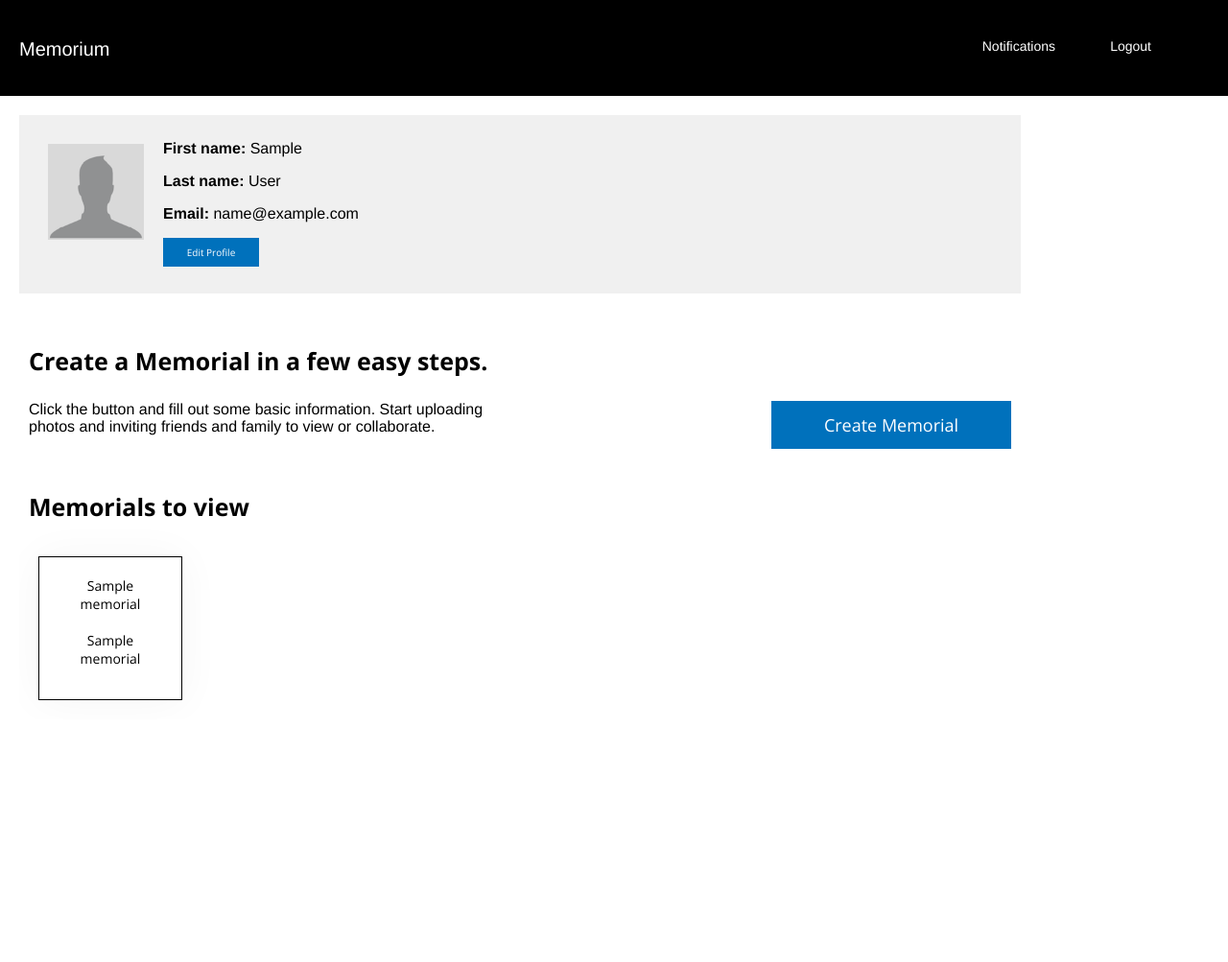
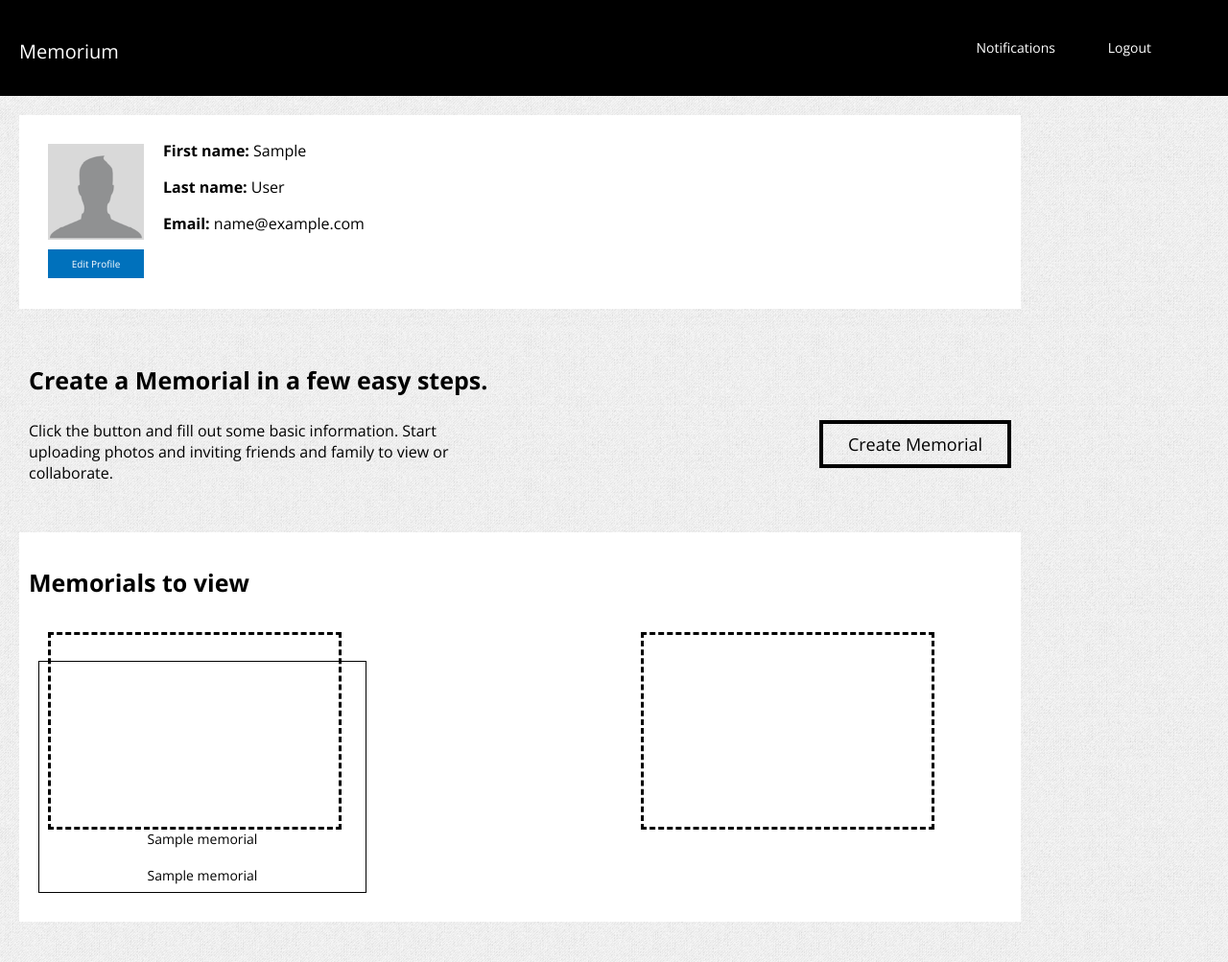
Before and after one commit to tasiov/memorium, a Rails app: page /users/1 in a window 1280 px wide. Shown: the whole page at 96% size. Before the commit the page ends 800 px from the top, so only its background shows below. Run offline with Rails 7, Linux system fonts and the light colour scheme; a user stored in the database is signed in; tables that the repository leaves empty hold one stand-in row (values such as "Sample post"); data that the repository does not hold is empty; some libraries are stand-ins or nearby versions; some web fonts are replaced.

Commit message:
added background picture, user show memorial boxes change, memorial layout and comments change - work in progress

```diff
--- a/app/assets/stylesheets/application.css
+++ b/app/assets/stylesheets/application.css
@@ -26,6 +26,7 @@ nav {
 	margin: 0px;
 	/*opacity: .3;*/
 	font-size: 20px;
+	vertical-align: text-top;
 }
 
 .notif{
@@ -40,15 +41,16 @@ nav {
   background: white;
   right: 0;
   width: 250px;
+  font-family: 'Open Sans', sans-serif;
   font-size: 10px;
-  padding: 5px;
-  color: black;
+  padding: 15px;
+  color: #999999;
   box-shadow: 3px 3px 7px #999;
 
 }
 
 .notif-dropdown a {
-  color: red;
+  color: black;
 
 
 }
@@ -136,7 +138,7 @@ h3 {
 
 /* All body info not much yet */
 body {
-	font-family: "Helvetica Neue",Helvetica,Arial,sans-serif;
+	font-family: 'Open Sans', sans-serif;
 	margin: 0px;
 }
 
@@ -249,6 +251,7 @@ section{
 
 }
 
+
 .actions {
 	width: 250px;
 	height: 20px;
--- a/app/assets/stylesheets/comments.css
+++ b/app/assets/stylesheets/comments.css
@@ -1,4 +1,4 @@
-div.comment_bubble{
+.comment_bubble{
   border: 1px solid #000;
   height: 80px;
   width: 250px;
@@ -8,17 +8,21 @@ div.comment_bubble{
   box-sizing: border-box;
   float:left;
   margin: 5px;
-  transition: 1s all;
   font-family: 'Open Sans', sans-serif;
   font-size: 12px;
   text-align: left;
   overflow: auto;
+  transition: 1s all;
+
 }
 
-div.comment_bubble:hover{
+.comment_bubble:hover{
 
   background-color: #F0F0F0;
-  margin-top: -1px;
+  /*margin-top: -1px;*/
+  -ms-transform: translate(0, -5px); /* IE 9 */
+  -webkit-transform: translate(0, -5px); /* Chrome, Safari, Opera */
+  -transform: translate(0,-5px);
 }
 
 .comment_time {
--- a/app/assets/stylesheets/user.css
+++ b/app/assets/stylesheets/user.css
@@ -1,3 +1,7 @@
+body {
+  background-image: url('gray_jean.png');
+}
+
 .user_profile_pic img {
 
 	width: 100px;
@@ -30,7 +34,7 @@
 }
 
 .user_info {
-  background-color: #F0F0F0;
+  background-color: white;
   width: 80%;
   height: 100%;
   display: block;
@@ -45,7 +49,7 @@
   width: 80%;
   height: 100%;
   display: block;
-  margin: 0px 20px 20px 20px;
+  margin: 0px 20px 80px 20px;
   padding: 10px;
   opacity: 1;
 
@@ -87,18 +91,21 @@
 
 .popup_button{
   height: 50px;
-  width: 250px;
-  color: white;
+  width: 200px;
+  /*color: white;*/
   font-family: 'Open Sans', sans-serif;
   font-size: 18px;
-  background: #0071BC;
+  background: transparent;
   border: none;
   float: right;
+  border: solid black 4px;
 
 }
 
 .popup_button:hover {
-  background: #0071BC;
+  background: black;
+  color: white;
+  border: none;
 }
 
 form#new_memorial{
@@ -178,23 +185,28 @@ form#new_memorial{
 
 section div#box{
   border: 1px solid #000;
-  height: 150px;
-  width: 150px;
-  box-shadow: 0px 1px 42px 0px  #F5F5F5;
+  height: 200px;
+  width: 300px;
+  /*box-shadow: 0px 1px 42px 0px #F5F5F5;*/
   padding: 20px;
   text-align: center;
-  box-sizing: border-box;
-  float:left;
+  /*box-sizing: border-box;*/
   margin: 10px;
-  transition: 1s all;
+  /*transition: 1s all;*/
   font-family: 'Open Sans', sans-serif;
   font-size: 14px;
+/*  margin-left: auto;
+  margin-right: auto;*/
+
 }
 
 section div#box:hover{
 
   background-color: #F0F0F0;
-  margin-top: -5px;
+  /*margin-top: -5px;*/
+/*  -ms-transform: translate(0, -5px); /* IE 9 */
+ /* -webkit-transform: translate(0, -5px); /* Chrome, Safari, Opera */
+  /*transform: translate(0,-5px);*/
 }
 
 .button {
@@ -218,10 +230,11 @@ section div#box:hover{
   width: 80%;
   height: 100%;
   /*display: block;*/
-  margin: 10px 20px 20px 20px;
-  padding: 10px;
+  margin: 5px 20px 20px 20px;
+  padding: 10px 10px 20px 10px;
   opacity: 1;
   position: relative;
+  background: white;
 }
 
 
@@ -229,3 +242,21 @@ section div#box:hover{
   text-decoration: none;
   color: black;
 }
+
+.placeholder_boxes {
+  padding: 10px 80px 20px 20px;
+}
+.memorial_placeholder {
+  border: dashed;
+  width: 300px;
+  height: 200px;
+  float: left;
+  text-align: center;
+}
+
+.memorial_placeholder2 {
+  border: dashed;
+  width: 300px;
+  height: 200px;
+  float: right;
+}
--- a/app/views/users/show.html.erb
+++ b/app/views/users/show.html.erb
@@ -84,6 +84,15 @@
 
 <section class="memorials_invited">
 <h3> Memorials to view</h3>
+
+  <div class="placeholder_boxes">
+    <div class="memorial_placeholder">
+    </div>
+
+    <div class="memorial_placeholder2">
+    </div>
+  </div>
+
 <% @user.memorials.each do |memorial| %>
   <div id="box">
     <div id="boxlink"><%= link_to "#{memorial.title}", user_memorial_path(@user.id, memorial.id) %></div>
```
Also changed, not shown: app/assets/stylesheets/memorial.css (+35 -11 lines), app/views/memorials/show.html.erb (+12 -10 lines), app/assets/images/gray_jean.png (added), 1 other file.
